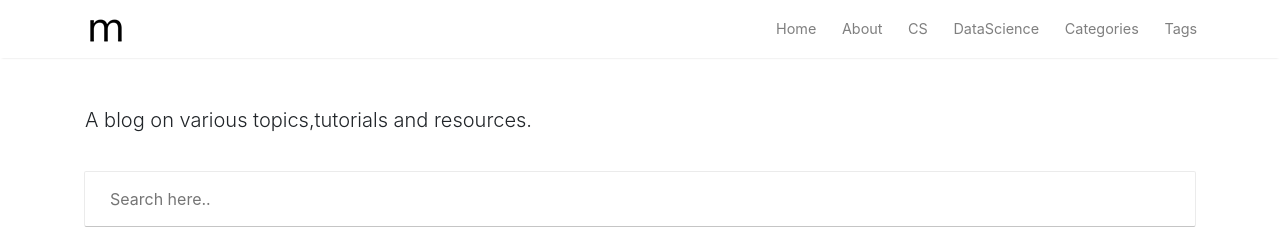
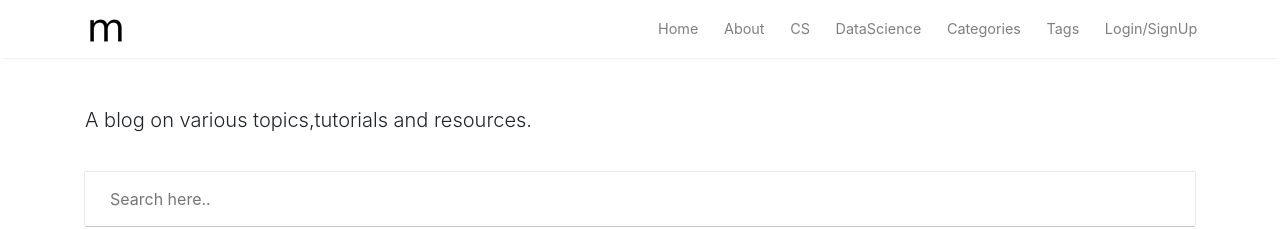
Before and after one commit to Bharathbrothers/mediumish-theme-with-tags-and-categories, a Jekyll site: the page built from index.html, in a window 1280 px wide. Shown: the top 229 px of the page. Built offline with Jekyll 4.4.1, drawn with Linux system fonts in a browser that asks for light colours; nearby versions of some CDN libraries; the list of posts is cut into pages by our own code; comment, search, counter and statistics services are not loaded.

Commit message:
Update default.html

```diff
--- a/_layouts/default.html
+++ b/_layouts/default.html
@@ -192,6 +192,14 @@ input[type=text]:focus {
                 <a class="nav-link" href="{{ site.baseurl }}/tags.html">Tags</a>
                 </li>
 
+		{% if page.url == "/authui.html" %}
+                <li class="nav-item active">
+                {% else %}
+                <li class="nav-item">
+                {% endif %}
+                <a class="nav-link" href="{{ site.baseurl }}/authui.html">Login/SignUp</a>
+                </li>
+
             </ul>
 
         <!-- End Menu -->
```
